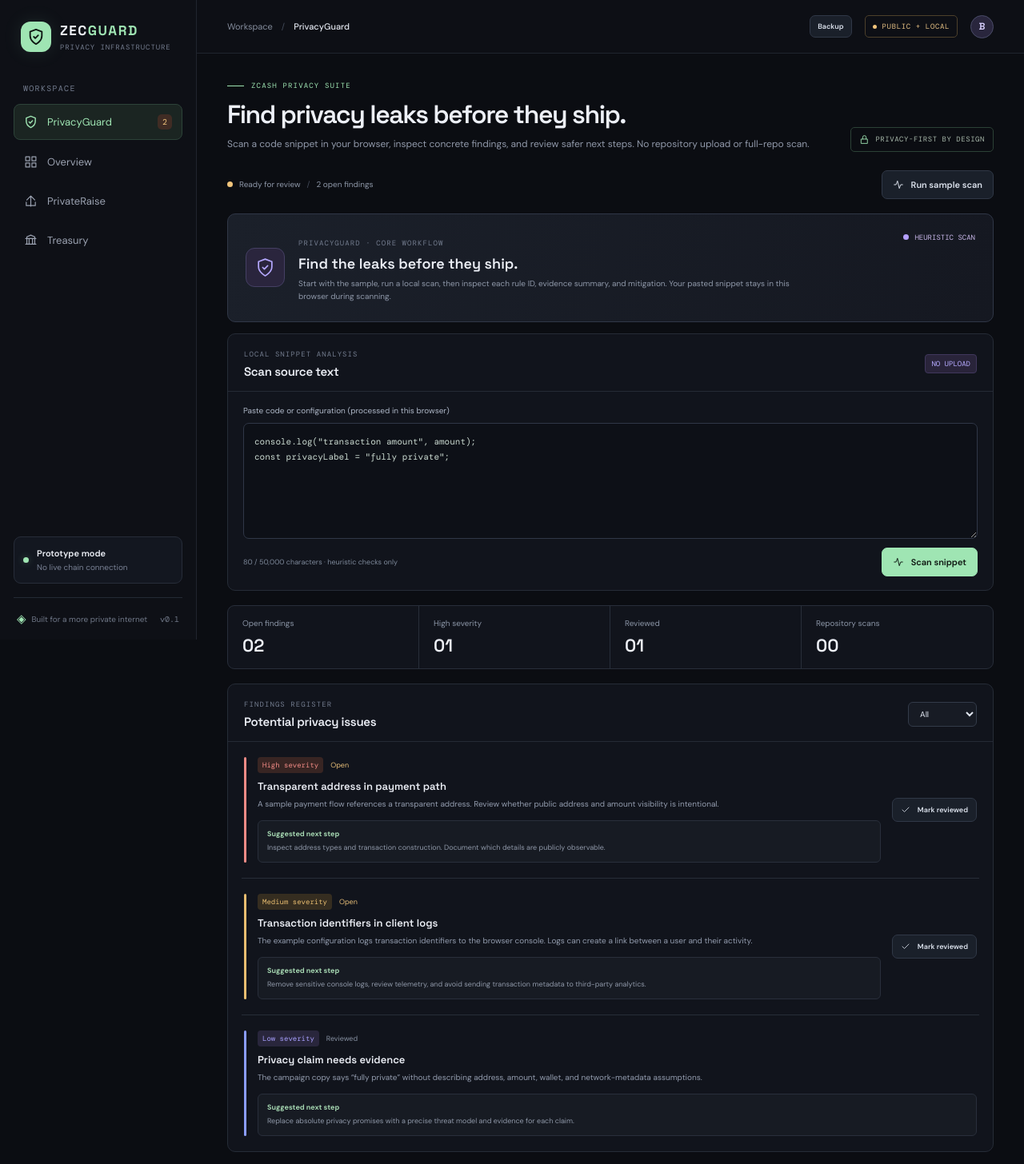
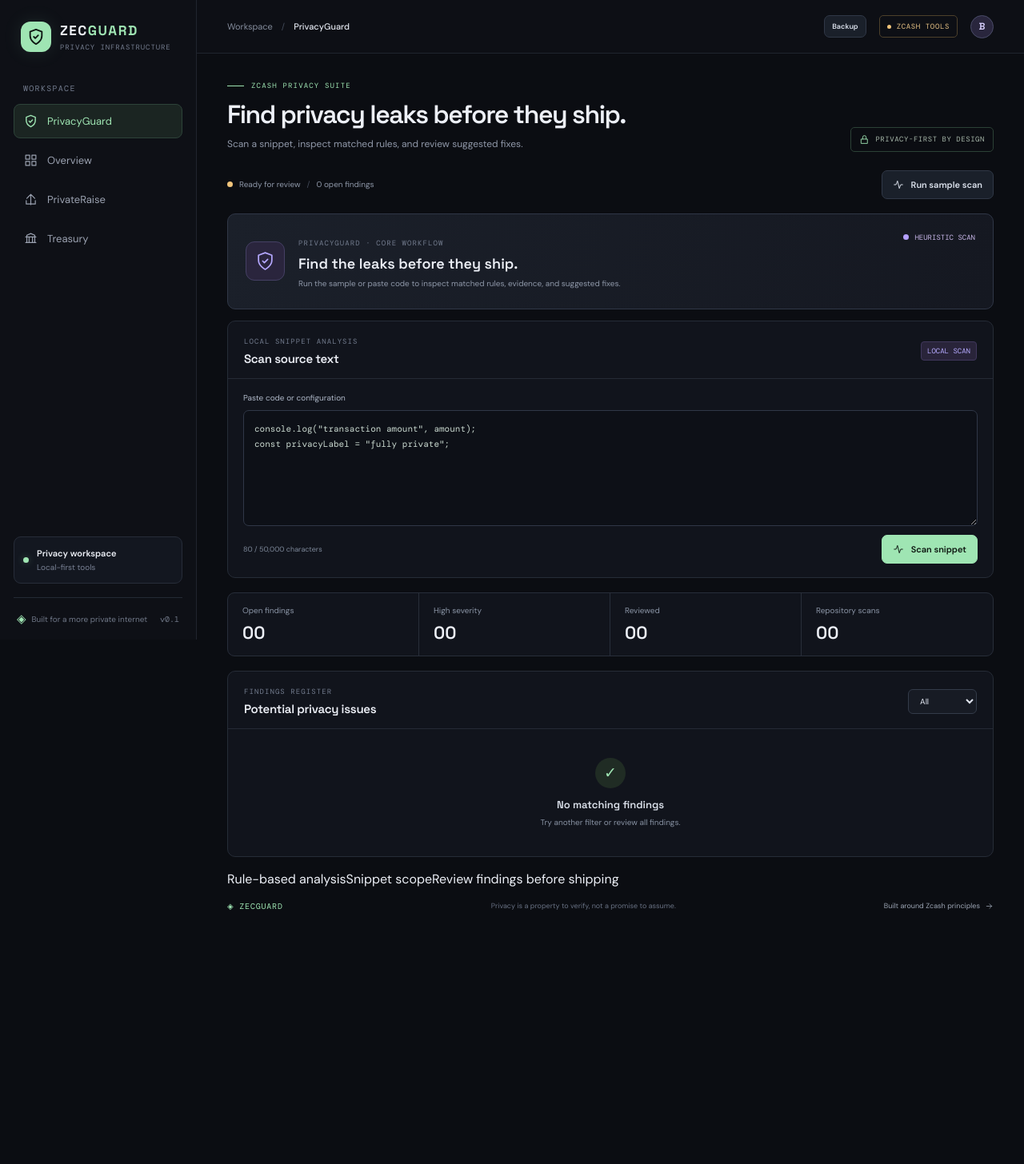
Before and after one commit to Bilalsnz/ZECGUARD, a React (Vite) app: page / in a window 1280 px wide. Shown: the top 1456 px of the page at 80% size. After the commit the page ends 1164 px from the top, so only its background shows below. Built offline with nearby package versions, Linux system fonts and the light colour scheme.

Commit message:
style: replace verbose disclaimers with concise product language

```diff
--- a/src/App.tsx
+++ b/src/App.tsx
@@ -45,11 +45,7 @@
   { id: 2, label: "Contributor payment", type: "Outflow", amount: 1.2, date: "Oct 25, 2026", note: "Demo record, not chain-verified" },
   { id: 3, label: "Infrastructure budget", type: "Outflow", amount: 0.65, date: "Oct 23, 2026", note: "Demo record, not chain-verified" },
 ];
-const initialFindings: Finding[] = [
-  { id: 1, title: "Transparent address in payment path", detail: "A sample payment flow references a transparent address. Review whether public address and amount visibility is intentional.", severity: "High", status: "Open" },
-  { id: 2, title: "Transaction identifiers in client logs", detail: "The example configuration logs transaction identifiers to the browser console. Logs can create a link between a user and their activity.", severity: "Medium", status: "Open" },
-  { id: 3, title: "Privacy claim needs evidence", detail: "The campaign copy says “fully private” without describing address, amount, wallet, and network-metadata assumptions.", severity: "Low", status: "Reviewed" },
-];
+const initialFindings: Finding[] = [];
 const money = (value: number) => value.toLocaleString("en-US", { minimumFractionDigits: 2, maximumFractionDigits: 2 });
 const severityClass = (severity: string) => severity.toLowerCase();
 
@@ -73,7 +69,7 @@
   const [active, setActive] = useState<Module>("PrivacyGuard");
   const [campaigns, setCampaigns] = useState<Campaign[]>(() => readLocalState("zecguard.campaigns.v1", initialCampaigns, isCampaignList));
   const [entries, setEntries] = useState<Entry[]>(() => readLocalState("zecguard.ledger.v1", initialEntries, isEntryList));
-  const [findings, setFindings] = useState<Finding[]>(() => readLocalState("zecguard.findings.v1", initialFindings, isFindingList));
+  const [findings, setFindings] = useState<Finding[]>(() => readLocalState("zecguard.findings.v2", initialFindings, isFindingList));
   const [campaignModal, setCampaignModal] = useState(false);
   const [entryModal, setEntryModal] = useState(false);
   const [campaignName, setCampaignName] = useState("");
@@ -88,7 +84,7 @@
 
   useEffect(() => { writeLocalState("zecguard.campaigns.v1", campaigns); }, [campaigns]);
   useEffect(() => { writeLocalState("zecguard.ledger.v1", entries); }, [entries]);
-  useEffect(() => { writeLocalState("zecguard.findings.v1", findings); }, [findings]);
+  useEffect(() => { writeLocalState("zecguard.findings.v2", findings); }, [findings]);
 
 
   const totalRaised = campaigns.reduce((sum, item) => sum + item.raised, 0);
@@ -109,9 +105,9 @@
   };
   const pageSubtitle: Record<Module, string> = {
     Overview: "Public network context plus clearly separated local workspace tools.",
-    PrivateRaise: "A local campaign-rule prototype. Funding progress is illustrative demo data, not live contributions.",
-    Treasury: "A local ledger for entered records, not verified wallet accounting.",
-    PrivacyGuard: "Scan a code snippet in your browser, inspect concrete findings, and review safer next steps. No repository upload or full-repo scan.",
+    PrivateRaise: "Draft campaign rules and track funding targets.",
+    Treasury: "Review inflows, outflows, and your running balance.",
+    PrivacyGuard: "Scan a snippet, inspect matched rules, and review suggested fixes.",
   };
 
   function notify(message: string) {
@@ -202,7 +198,7 @@
         <div className="sidebar-bottom">
           <div className="network-card">
             <span className="network-dot" />
-            <div><strong>Prototype mode</strong><small>No live chain connection</small></div>
+            <div><strong>Privacy workspace</strong><small>Local-first tools</small></div>
           </div>
           <div className="sidebar-footer"><span className="tiny-shield">◈</span> Built for a more private internet <span className="version">v0.1</span></div>
         </div>
@@ -211,7 +207,7 @@
       <main className="main-area">
         <header className="topbar">
           <div className="breadcrumbs"><span>Workspace</span><span className="crumb-slash">/</span><strong>{active}</strong></div>
-          <div className="topbar-right"><button className="button secondary export-button" onClick={exportWorkspace}>Backup</button><span className="demo-pill" title="PrivacyGuard scans pasted snippets locally. Network metrics are third-party public data; campaigns and treasury entries are local demo data."><span /> PUBLIC + LOCAL</span><button className="avatar" aria-label="Local demo profile">B</button></div>
+          <div className="topbar-right"><button className="button secondary export-button" onClick={exportWorkspace}>Backup</button><span className="demo-pill" title="Public network metrics and local workspace tools"><span /> ZCASH TOOLS</span><button className="avatar" aria-label="Local demo profile">B</button></div>
         </header>
 
         <section className="page-content">
@@ -229,8 +225,8 @@
         </section>
       </main>
 
-      {campaignModal && <Modal title="Create a campaign draft" onClose={() => setCampaignModal(false)}><form onSubmit={createCampaign} className="modal-form"><label>Campaign name<input autoFocus value={campaignName} onChange={(e) => setCampaignName(e.target.value)} placeholder="e.g. Open-source wallet UX" required maxLength={80} /></label><label>Campaign purpose<textarea value={campaignDescription} onChange={(e) => setCampaignDescription(e.target.value)} placeholder="What will the funds support?" required maxLength={500} rows={3} /></label><label>Funding target (ZEC)<input type="number" min="0.01" step="0.01" value={campaignTarget} onChange={(e) => setCampaignTarget(e.target.value)} required /></label><label>Campaign deadline<input type="date" min={new Date().toISOString().slice(0, 10)} value={campaignDeadline} onChange={(e) => setCampaignDeadline(e.target.value)} required /></label><div className="notice small-notice"><Icon name="activity" /> A SHA-256 fingerprint commits to these rules in this browser. It is not on-chain, signed, timestamped, or proof of payment.</div><button className="button primary full" type="submit">Create draft + fingerprint <Icon name="arrow" /></button></form></Modal>}
-      {entryModal && <Modal title="Add a ledger record" onClose={() => setEntryModal(false)}><form onSubmit={createEntry} className="modal-form"><label>Record description<input autoFocus value={entryLabel} onChange={(e) => setEntryLabel(e.target.value)} placeholder="e.g. Contributor payment" required maxLength={100} /></label><label>Record type<select value={entryType} onChange={(e) => setEntryType(e.target.value as "Inflow" | "Outflow")}><option>Inflow</option><option>Outflow</option></select></label><label>Amount (ZEC)<input type="number" min="0.01" step="0.01" value={entryAmount} onChange={(e) => setEntryAmount(e.target.value)} required /></label><div className="notice small-notice">This is a user-entered record, not a verified blockchain transaction.</div><button className="button primary full" type="submit">Add record <Icon name="arrow" /></button></form></Modal>}
+      {campaignModal && <Modal title="Create a campaign draft" onClose={() => setCampaignModal(false)}><form onSubmit={createCampaign} className="modal-form"><label>Campaign name<input autoFocus value={campaignName} onChange={(e) => setCampaignName(e.target.value)} placeholder="e.g. Open-source wallet UX" required maxLength={80} /></label><label>Campaign purpose<textarea value={campaignDescription} onChange={(e) => setCampaignDescription(e.target.value)} placeholder="What will the funds support?" required maxLength={500} rows={3} /></label><label>Funding target (ZEC)<input type="number" min="0.01" step="0.01" value={campaignTarget} onChange={(e) => setCampaignTarget(e.target.value)} required /></label><label>Campaign deadline<input type="date" min={new Date().toISOString().slice(0, 10)} value={campaignDeadline} onChange={(e) => setCampaignDeadline(e.target.value)} required /></label><div className="field-hint">SHA-256 rules fingerprint generated locally.</div><button className="button primary full" type="submit">Create draft + fingerprint <Icon name="arrow" /></button></form></Modal>}
+      {entryModal && <Modal title="Add a ledger record" onClose={() => setEntryModal(false)}><form onSubmit={createEntry} className="modal-form"><label>Record description<input autoFocus value={entryLabel} onChange={(e) => setEntryLabel(e.target.value)} placeholder="e.g. Contributor payment" required maxLength={100} /></label><label>Record type<select value={entryType} onChange={(e) => setEntryType(e.target.value as "Inflow" | "Outflow")}><option>Inflow</option><option>Outflow</option></select></label><label>Amount (ZEC)<input type="number" min="0.01" step="0.01" value={entryAmount} onChange={(e) => setEntryAmount(e.target.value)} required /></label><div className="field-hint">Local ledger entry</div><button className="button primary full" type="submit">Add record <Icon name="arrow" /></button></form></Modal>}
       {toast && <div className="toast"><Icon name="check" />{toast}</div>}
     </div>
   );
@@ -281,7 +277,7 @@
         <button className="button secondary" onClick={() => void refresh()} disabled={checking}>{checking ? "Refreshing…" : "Refresh metrics"} <Icon name="activity" /></button>
         <a className="network-source-link" href="https://zecstats.org/api" target="_blank" rel="noreferrer">Source & methodology ↗</a>
       </div>
-      <p className="network-config-note">Source: ZecStats public API, CC BY 4.0. Your browser contacts this third-party service, which may observe ordinary connection metadata such as your IP address. The request sends no wallet address or keys. Metrics may be stale and do not prove wallet ownership, shielded balances, or campaign payments.</p>
+      <p className="network-config-note">Source: ZecStats public API · CC BY 4.0 · Aggregate network metrics.</p>
     </div>
   </section>;
 }
@@ -364,13 +360,13 @@
     notify(results.length ? `Snippet scan found ${results.length} potential issue(s).` : "No configured patterns matched.");
   };
   return <><div className="module-toolbar"><div className="toolbar-copy"><span className="status-dot amber" /> {scanDone ? "Review run complete" : "Ready for review"} <span className="divider">/</span> {checkedFindings.length} open findings</div><button className="button secondary" onClick={runSnippetScan}><Icon name="activity" /> Run sample scan</button></div>
-    <div className="scan-banner"><div className="scan-icon"><Icon name="shield" /></div><div><span className="section-kicker">PRIVACYGUARD · CORE WORKFLOW</span><h2>{scanDone ? "Review the issues you found." : "Find the leaks before they ship."}</h2><p>Start with the sample, run a local scan, then inspect each rule ID, evidence summary, and mitigation. Your pasted snippet stays in this browser during scanning.</p></div><div className="scan-status"><span className="status-dot amber" /> HEURISTIC SCAN</div></div>
-    <section className="panel snippet-panel"><div className="panel-header"><div><div className="section-kicker">LOCAL SNIPPET ANALYSIS</div><h3>Scan source text</h3></div><span className="badge badge-violet">NO UPLOAD</span></div><div className="snippet-content"><label className="snippet-label" htmlFor="privacy-snippet">Paste code or configuration (processed in this browser)</label><textarea id="privacy-snippet" className="snippet-input" value={snippet} onChange={(e) => setSnippet(e.target.value)} maxLength={50000} spellCheck={false} placeholder="Paste a small source snippet here..." /><div className="snippet-actions"><span>{snippet.length.toLocaleString()} / 50,000 characters · heuristic checks only</span><button className="button primary" onClick={runSnippetScan}><Icon name="activity" /> Scan snippet</button></div>{scanMessage && <p className="scan-message" role="status">{scanMessage}</p>}</div></section>
+    <div className="scan-banner"><div className="scan-icon"><Icon name="shield" /></div><div><span className="section-kicker">PRIVACYGUARD · CORE WORKFLOW</span><h2>{scanDone ? "Review the issues you found." : "Find the leaks before they ship."}</h2><p>Run the sample or paste code to inspect matched rules, evidence, and suggested fixes.</p></div><div className="scan-status"><span className="status-dot amber" /> HEURISTIC SCAN</div></div>
+    <section className="panel snippet-panel"><div className="panel-header"><div><div className="section-kicker">LOCAL SNIPPET ANALYSIS</div><h3>Scan source text</h3></div><span className="badge badge-violet">LOCAL SCAN</span></div><div className="snippet-content"><label className="snippet-label" htmlFor="privacy-snippet">Paste code or configuration</label><textarea id="privacy-snippet" className="snippet-input" value={snippet} onChange={(e) => setSnippet(e.target.value)} maxLength={50000} spellCheck={false} placeholder="Paste a small source snippet here..." /><div className="snippet-actions"><span>{snippet.length.toLocaleString()} / 50,000 characters</span><button className="button primary" onClick={runSnippetScan}><Icon name="activity" /> Scan snippet</button></div>{scanMessage && <p className="scan-message" role="status">{scanMessage}</p>}</div></section>
     <div className="scan-metrics"><div><span>Open findings</span><strong>{checkedFindings.length.toString().padStart(2, "0")}</strong></div><div><span>High severity</span><strong>{findings.filter((f) => f.severity === "High" && f.status === "Open").length.toString().padStart(2, "0")}</strong></div><div><span>Reviewed</span><strong>{findings.filter((f) => f.status === "Reviewed").length.toString().padStart(2, "0")}</strong></div><div><span>Repository scans</span><strong>00</strong></div></div>
     <section className="panel findings-panel"><div className="panel-header"><div><div className="section-kicker">FINDINGS REGISTER</div><h3>Potential privacy issues</h3></div><select className="filter-select" value={filter} onChange={(e) => setFilter(e.target.value)} aria-label="Filter findings"><option>All</option><option>High</option><option>Medium</option><option>Low</option><option>Open</option><option>Reviewed</option></select></div>
       {visible.length ? <div className="finding-list">{visible.map((f) => <article className="finding-card" key={f.id}><div className={`finding-severity-bar ${severityClass(f.severity)}`} /><div className="finding-body"><div className="finding-heading"><span className={`severity-badge ${severityClass(f.severity)}`}>{f.severity} severity</span>{f.ruleId && <code className="rule-id">{f.ruleId}</code>}<span className={f.status === "Open" ? "finding-status open" : "finding-status"}>{f.status}</span></div><h4>{f.title}</h4><p>{f.detail}</p><div className="remediation"><strong>Suggested next step</strong><span>{f.remediation || (f.id === 1 ? "Inspect address types and transaction construction. Document which details are publicly observable." : f.id === 2 ? "Remove sensitive console logs, review telemetry, and avoid sending transaction metadata to third-party analytics." : "Replace absolute privacy promises with a precise threat model and evidence for each claim.")}</span></div></div>{f.status === "Open" && <button className="button secondary review-button" onClick={() => markReviewed(f.id)}><Icon name="check" /> Mark reviewed</button>}</article>)}</div> : <div className="empty-state"><span>✓</span><strong>No matching findings</strong><p>Try another filter or review all findings.</p></div>}
     </section>
-    <div className="notice bottom-notice"><Icon name="lock" /><div><strong>Scope and limitations</strong><p>This is a small local pattern scanner, not a security audit. It only inspects pasted text in your browser and does not upload it. It cannot parse every language, understand full program behavior, inspect network traffic, or prove that unflagged code is safe. Findings may be false positives or miss real issues.</p></div></div>
+    <div className="privacy-meta"><span>Rule-based analysis</span><span>Snippet scope</span><span>Review findings before shipping</span></div>
   </>;
 }
 
```
